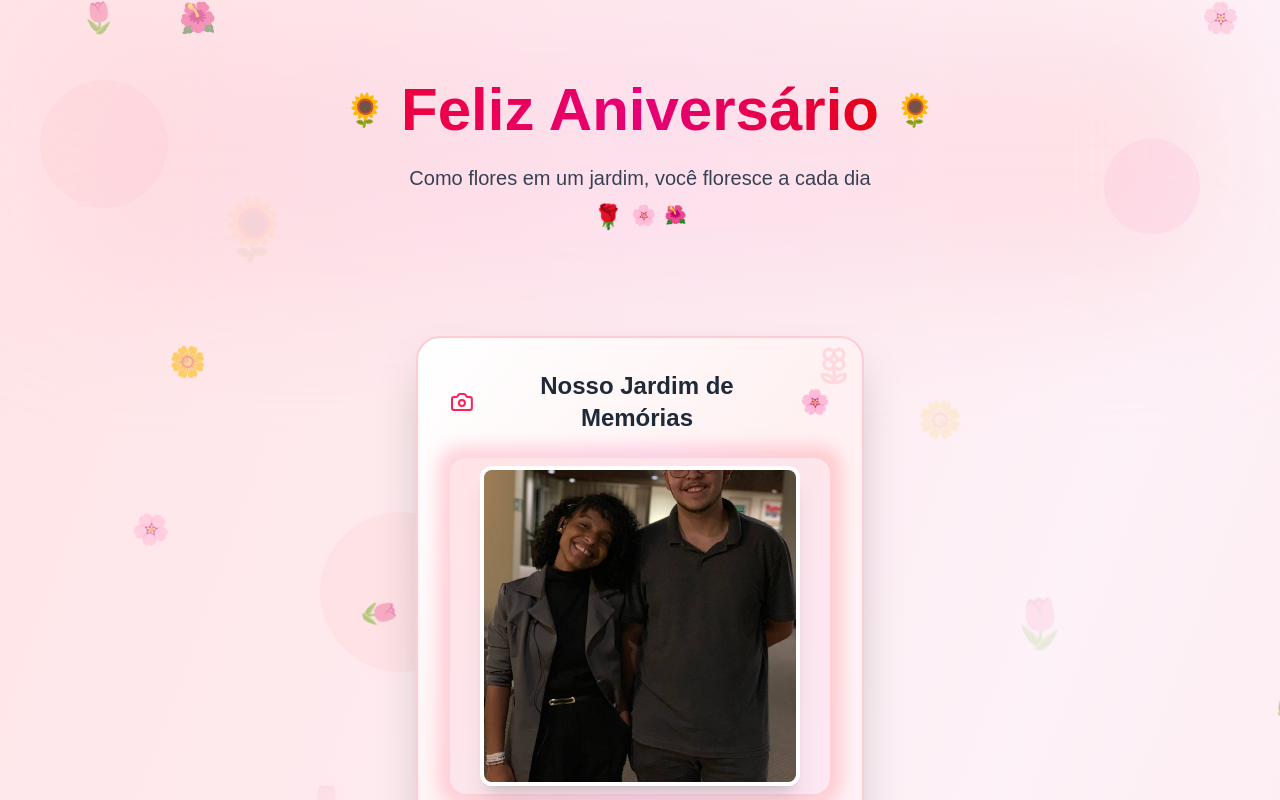
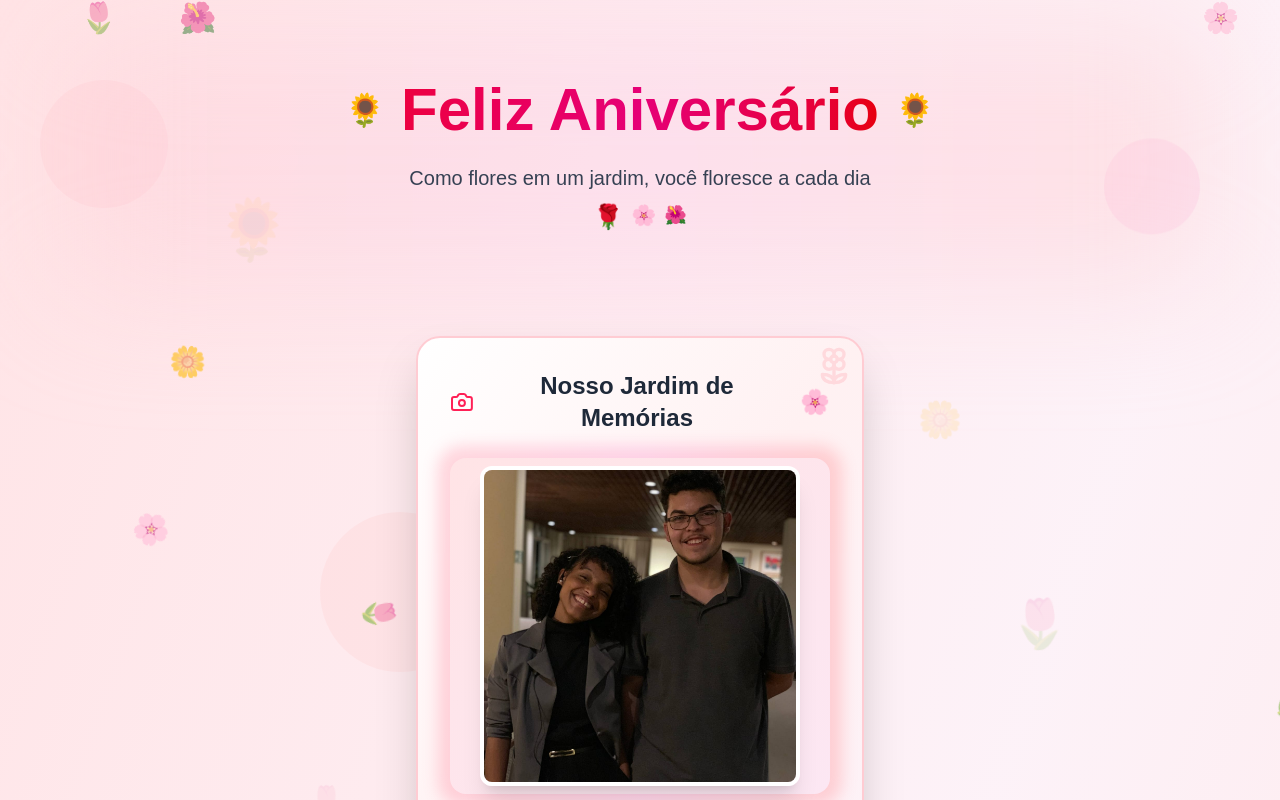
Before and after one commit to secreto2111/Feliz-Aniversario, a Next.js app: page /Feliz-Aniversario/ in a window 1280 px wide. Shown: the top 800 px of the page. Built offline with nearby package versions, Linux system fonts and the light colour scheme.

Commit message:
feat: atualizando campo de foto

```diff
--- a/src/app/page.tsx
+++ b/src/app/page.tsx
@@ -157,7 +157,7 @@ const PhotoSection = () => {
               <Image
                 src={photos[currentPhoto].url}
                 alt="Nossos momentos especiais"
-                className={`w-full max-w-80 h-64 sm:h-80 mx-auto object-cover rounded-xl shadow-xl border-4 border-white transition-all duration-300 group-hover:scale-105 ${fadeClass}`}
+                className={`w-full max-w-80 h-64 sm:h-80 mx-auto object-cover object-top rounded-xl shadow-xl border-4 border-white transition-all duration-300 group-hover:scale-105 ${fadeClass}`}
               />
             </div>
 
```
